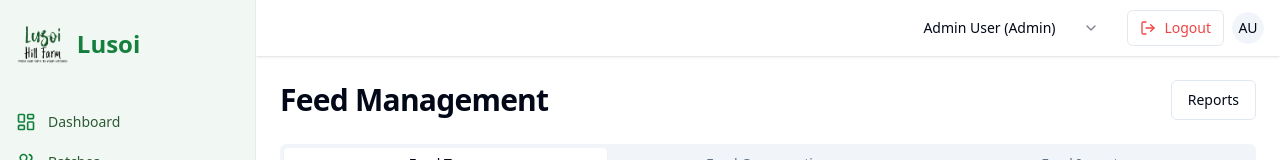
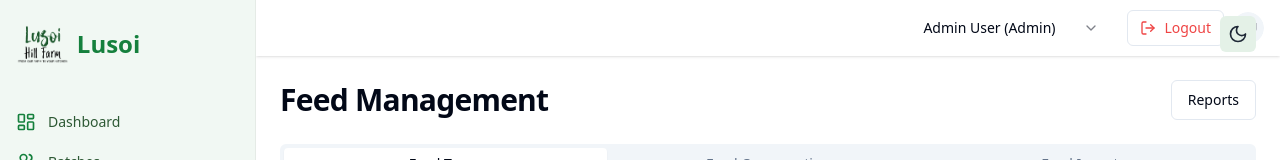
Before and after one commit to Emmanuel-Hill/lusoi-hill-ims, a React (Vite) app: page /feed in a window 1280 px wide. Shown: the top 160 px of the page. Built offline with nearby package versions, Linux system fonts and the light colour scheme; sample sign-in values are in the browser's storage.

Commit message:
feat: Add dark mode toggle
Adds a dark mode feature with a toggle switch for users to enable/disable dark mode.

```diff
--- a/src/components/Layout/DashboardLayout.tsx
+++ b/src/components/Layout/DashboardLayout.tsx
@@ -1,4 +1,3 @@
-
 import React, { useState } from 'react';
 import { Navigate, useLocation } from 'react-router-dom';
 import { cn } from '@/lib/utils';
@@ -7,6 +6,7 @@ import { toast } from 'sonner';
 import Sidebar from './Sidebar';
 import Header from './Header';
 import { ModuleAccess } from '@/types/moduleAccess';
+import DarkModeToggle from "@/components/ui/DarkModeToggle";
 
 interface DashboardLayoutProps {
   children: React.ReactNode;
@@ -58,10 +58,15 @@ const DashboardLayout: React.FC<DashboardLayoutProps> = ({ children }) => {
         isSidebarOpen ? "md:ml-64" : "ml-0"
       )}>
         {/* Top navigation */}
-        <Header
-          isSidebarOpen={isSidebarOpen}
-          setIsSidebarOpen={setIsSidebarOpen}
-        />
+        <div className="relative">
+          <Header
+            isSidebarOpen={isSidebarOpen}
+            setIsSidebarOpen={setIsSidebarOpen}
+          />
+          <div className="absolute top-4 right-6 z-10">
+            <DarkModeToggle />
+          </div>
+        </div>
 
         {/* Main content */}
         <main className="p-6">
--- /dev/null
+++ b/src/components/ui/DarkModeToggle.tsx
@@ -0,0 +1,47 @@
+
+import React, { useEffect, useState } from "react";
+import { Moon, Sun } from "lucide-react";
+
+const DARK_KEY = "dark-mode";
+
+function setHtmlDark(dark: boolean) {
+  if (dark) {
+    document.documentElement.classList.add("dark");
+  } else {
+    document.documentElement.classList.remove("dark");
+  }
+}
+
+export default function DarkModeToggle() {
+  const [dark, setDark] = useState(() => {
+    if (typeof window !== "undefined") {
+      return (
+        window.localStorage.getItem(DARK_KEY) === "true" ||
+        (window.matchMedia &&
+          window.matchMedia("(prefers-color-scheme: dark)").matches)
+      );
+    }
+    return false;
+  });
+
+  useEffect(() => {
+    setHtmlDark(dark);
+    window.localStorage.setItem(DARK_KEY, dark ? "true" : "false");
+  }, [dark]);
+
+  return (
+    <button
+      className="inline-flex items-center justify-center p-2 rounded-md focus:outline-none focus-visible:ring-2 focus-visible:ring-ring bg-accent hover:bg-accent/60 transition-colors"
+      aria-label="Toggle dark mode"
+      onClick={() => setDark((d) => !d)}
+      title={dark ? "Switch to light mode" : "Switch to dark mode"}
+      type="button"
+    >
+      {dark ? (
+        <Sun className="w-5 h-5 text-yellow-500 transition-transform scale-110" />
+      ) : (
+        <Moon className="w-5 h-5 text-gray-800 dark:text-gray-200" />
+      )}
+    </button>
+  );
+}
```
